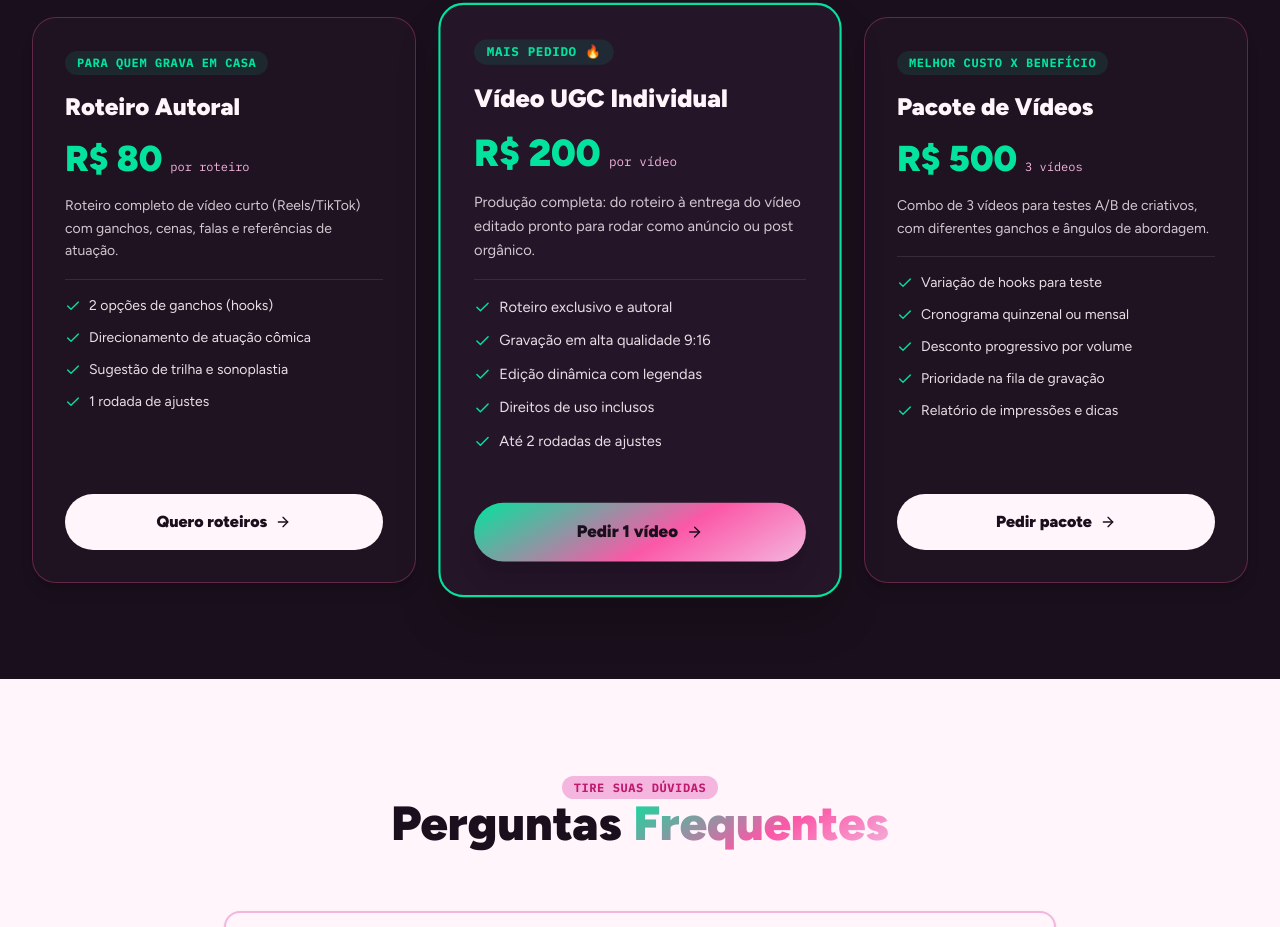
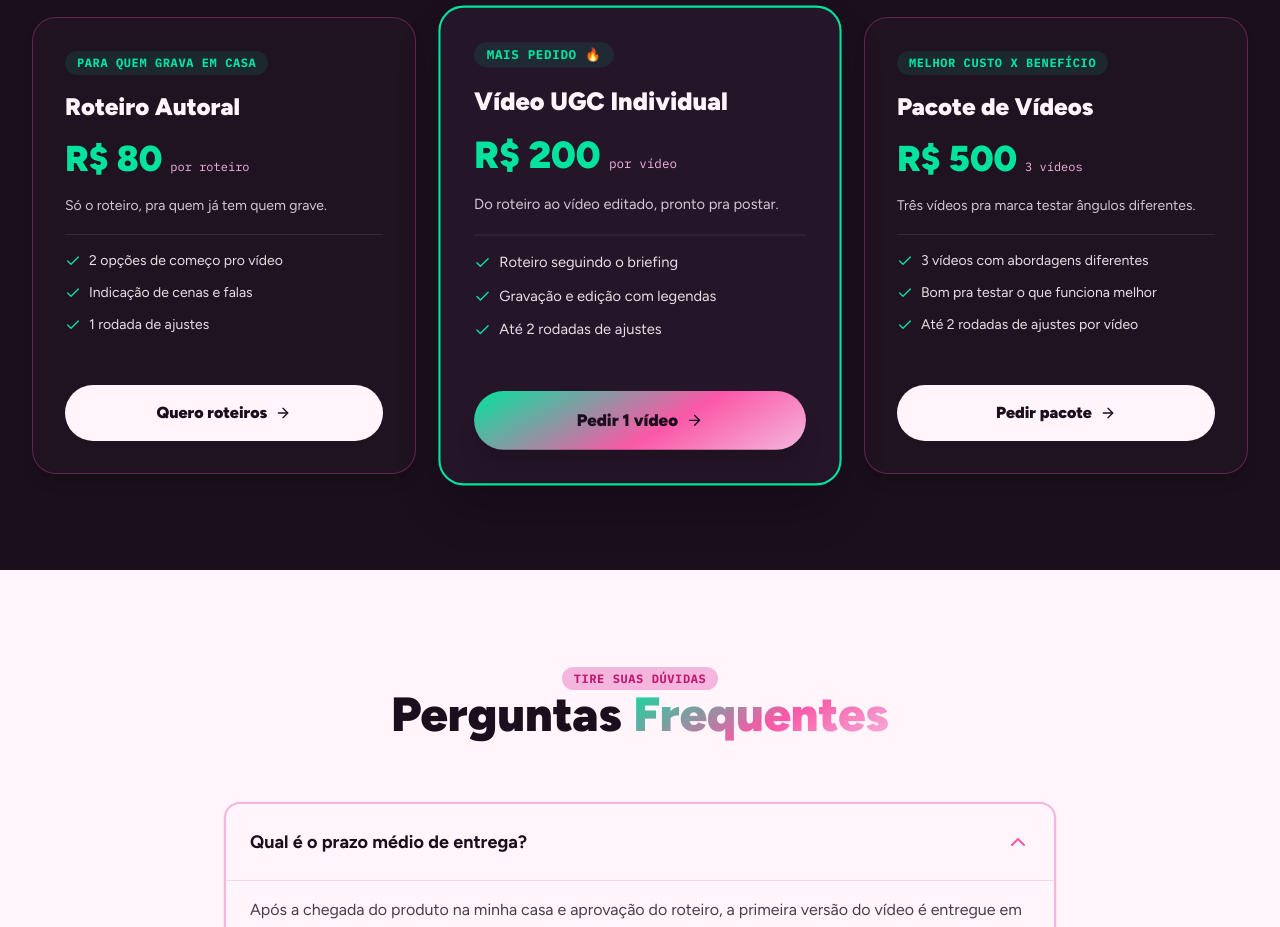
Before and after one commit to thamyoliveira-create/tamiris-ugc-portfolio, a Next.js app: page /como-trabalho in a window 1280 px wide. Shown: the part 2914-3841 px from the top of the page. Built offline with nearby package versions, Linux system fonts and the light colour scheme.

Commit message:
Menos texto: remove curiosidades e enxuga pacotes
Co-Authored-By: Claude Opus 5.5 <noreply@anthropic.com>
Claude-Session: https://claude.ai/code/session_01TYCgYNJm9vYBVwCSenpcay

```diff
--- a/app/como-trabalho/page.tsx
+++ b/app/como-trabalho/page.tsx
@@ -57,11 +57,10 @@ export default function ComoTrabalhoPage() {
       price: "R$ 80",
       unit: "por roteiro",
       tag: "Para quem grava em casa",
-      desc: "Roteiro completo de vídeo curto (Reels/TikTok) com ganchos, cenas, falas e referências de atuação.",
+      desc: "Só o roteiro, pra quem já tem quem grave.",
       features: [
-        "2 opções de ganchos (hooks)",
-        "Direcionamento de atuação cômica",
-        "Sugestão de trilha e sonoplastia",
+        "2 opções de começo pro vídeo",
+        "Indicação de cenas e falas",
         "1 rodada de ajustes"
       ],
       cta: "Quero roteiros",
@@ -72,12 +71,10 @@ export default function ComoTrabalhoPage() {
       price: "R$ 200",
       unit: "por vídeo",
       tag: "Mais pedido 🔥",
-      desc: "Produção completa: do roteiro à entrega do vídeo editado pronto para rodar como anúncio ou post orgânico.",
+      desc: "Do roteiro ao vídeo editado, pronto pra postar.",
       features: [
-        "Roteiro exclusivo e autoral",
-        "Gravação em alta qualidade 9:16",
-        "Edição dinâmica com legendas",
-        "Direitos de uso inclusos",
+        "Roteiro seguindo o briefing",
+        "Gravação e edição com legendas",
         "Até 2 rodadas de ajustes"
       ],
       cta: "Pedir 1 vídeo",
@@ -88,13 +85,11 @@ export default function ComoTrabalhoPage() {
       price: "R$ 500",
       unit: "3 vídeos",
       tag: "Melhor Custo x Benefício",
-      desc: "Combo de 3 vídeos para testes A/B de criativos, com diferentes ganchos e ângulos de abordagem.",
+      desc: "Três vídeos pra marca testar ângulos diferentes.",
       features: [
-        "Variação de hooks para teste",
-        "Cronograma quinzenal ou mensal",
-        "Desconto progressivo por volume",
-        "Prioridade na fila de gravação",
-        "Relatório de impressões e dicas"
+        "3 vídeos com abordagens diferentes",
+        "Bom pra testar o que funciona melhor",
+        "Até 2 rodadas de ajustes por vídeo"
       ],
       cta: "Pedir pacote",
       highlight: false
--- a/app/sobre/page.tsx
+++ b/app/sobre/page.tsx
@@ -1,11 +1,11 @@
 import React from 'react';
 import Image from 'next/image';
 import Link from 'next/link';
-import { MessageCircle, Sparkles, Heart, Coffee, Laugh, CheckCircle2 } from 'lucide-react';
+import { MessageCircle, Sparkles, Heart, Laugh } from 'lucide-react';
 import Navbar from '@/components/Navbar';
 import Footer from '@/components/Footer';
 import WhatsAppFloat from '@/components/WhatsAppFloat';
-import { FUN_FACTS } from '@/data/videos';
+import { } from '@/data/videos';
 
 export const metadata = {
   title: "Sobre a Tamiris | Humor & Vida Real UGC",
@@ -81,40 +81,6 @@ export default function SobrePage() {
           </div>
         </section>
 
-        {/* RANDOM FUN FACTS SECTION (Dark Plum Background for contrast) */}
-        <section className="py-24 bg-[#1A0F1C] text-[#FFF5FB] relative overflow-hidden">
-          <div className="max-w-7xl mx-auto px-4 sm:px-6 lg:px-8 relative z-10">
-            <div className="text-center max-w-2xl mx-auto space-y-4 mb-16">
-              <span className="font-mono text-xs text-[#03E39D] uppercase tracking-wider bg-[#03E39D]/10 px-3 py-1 rounded-full border border-[#03E39D]/30">
-                Vida Real
-              </span>
-              <h2 className="text-3xl sm:text-5xl font-black">
-                Fatos 100% Aleatórios <span className="text-[#FB58A7]">sobre mim</span>
-              </h2>
-              <p className="text-[#FFF5FB]/70 text-sm sm:text-base">
-                Para você me conhecer além dos 60 segundos de tela.
-              </p>
-            </div>
-
-            <div className="grid grid-cols-1 sm:grid-cols-2 lg:grid-cols-4 gap-6">
-              {FUN_FACTS.map((fact, index) => (
-                <div
-                  key={index}
-                  className={`${fact.color} p-8 rounded-3xl shadow-xl flex flex-col justify-between space-y-4 transform hover:-translate-y-2 transition-all duration-300`}
-                >
-                  <h3 className="text-xl font-black">{fact.title}</h3>
-                  <p className="text-sm font-semibold opacity-90 leading-relaxed">
-                    {fact.text}
-                  </p>
-                  <div className="pt-2 flex justify-end opacity-50">
-                    <Sparkles className="w-6 h-6" />
-                  </div>
-                </div>
-              ))}
-            </div>
-          </div>
-        </section>
-
         {/* STYLE & VALUES */}
         <section className="py-24 px-4 sm:px-6 lg:px-8 max-w-7xl mx-auto">
           <div className="text-center max-w-3xl mx-auto mb-16">
```
